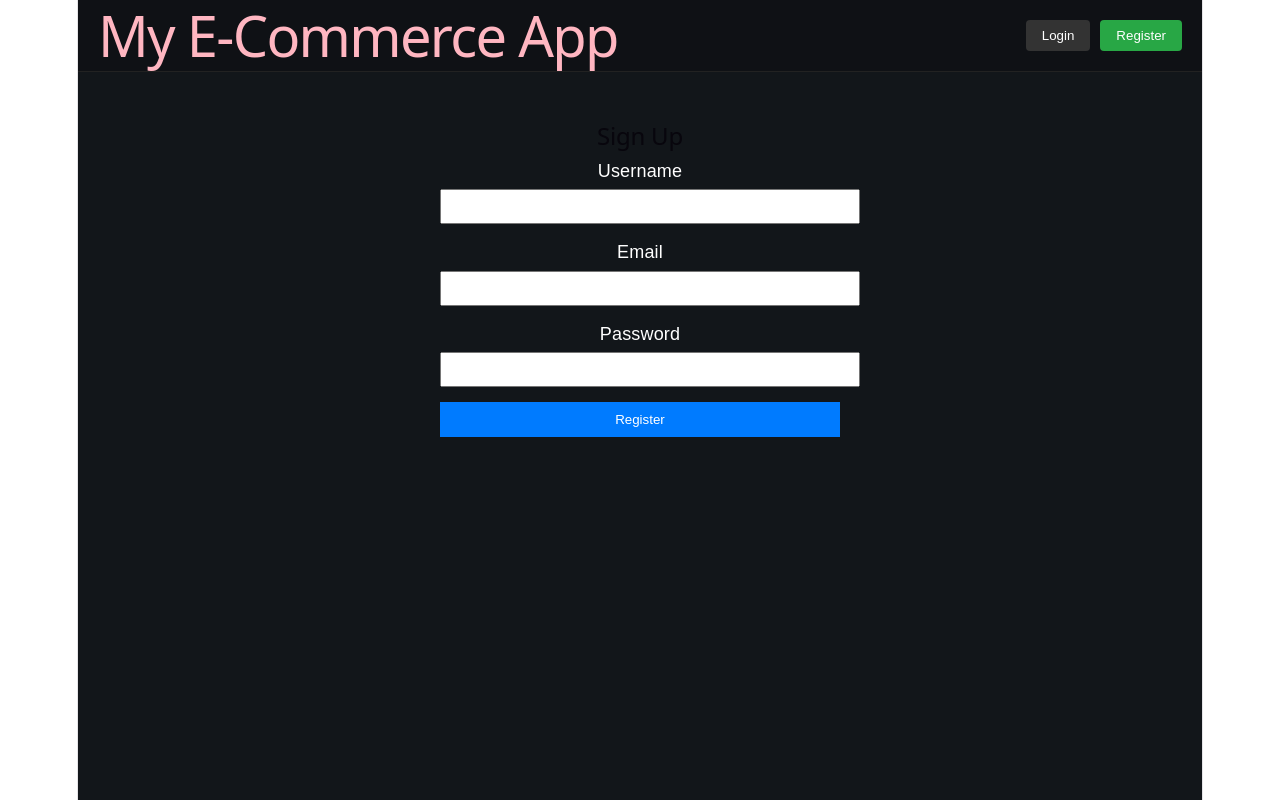
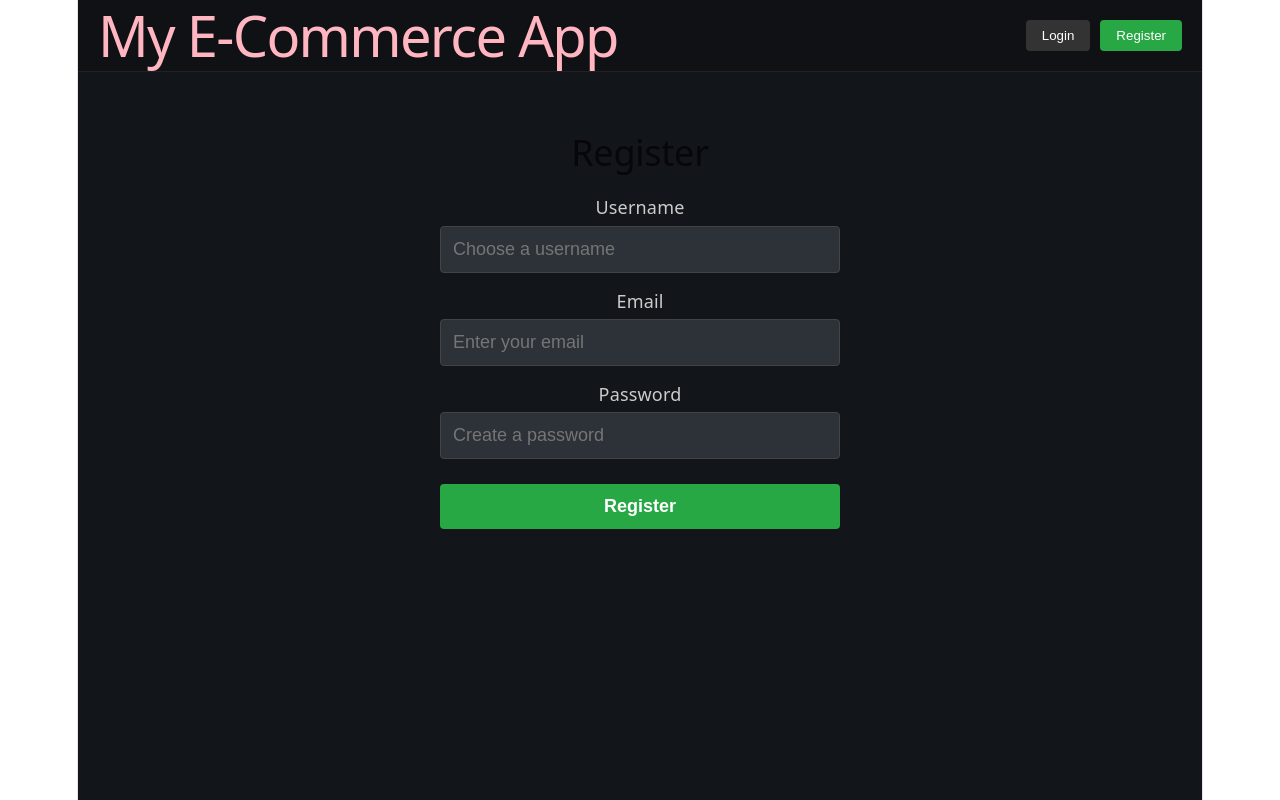
Before and after one commit to shanvi162005/E-Commerce-website, a React app in the folder frontend/: page /register in a window 1280 px wide. Built offline with nearby package versions, Linux system fonts and the light colour scheme; the HTML template or start-up script is replaced by a standard one.

Commit message:
Modified Signup.jsx and Login.jsx

```diff
--- a/frontend/src/pages/Login.jsx
+++ b/frontend/src/pages/Login.jsx
@@ -1,70 +1,72 @@
-import { useState } from 'react';
+import React, { useState } from 'react';
 import axios from 'axios';
 
 function Login() {
   const [email, setEmail] = useState('');
   const [password, setPassword] = useState('');
-  const [message, setMessage] = useState('');
 
-  const handleSubmit = async (e) => {
-    e.preventDefault();
+  const handleLoginSubmit = async (e) => {
+    e.preventDefault(); // Prevents page reload
 
     try {
-      // Send login credentials to backend
+      console.log('Sending login request for:', email);
+
+      // Make the API request to your backend
       const response = await axios.post('http://localhost:5000/api/auth/login', {
         email,
         password
       });
 
-      // Backend returns a JWT token if successful. Let's save it!
-      const { token, user } = response.data;
-      localStorage.setItem('token', token); // Saves token in browser memory
+      console.log('Login successful!', response.data);
+      alert('Logged in successfully! 🎉');
 
-      setMessage(`Welcome back, ${user.username}! Login successful. 🎉`);
+      // Save the JWT token so the user stays logged in
+      localStorage.setItem('token', response.data.token);
 
-      // Clear fields
-      setEmail('');
-      setPassword('');
-    }
-    catch (error) {
-      if (error.response) {
-        setMessage(error.response.data.message);
-      } else {
-        setMessage('Server error. Is your backend running?');
-      }
+    } catch (err) {
+      console.error('Login error:', err);
+      // Show the actual error message from backend, or a default one
+      alert(err.response?.data?.message || 'Login failed. Please check your credentials.');
     }
   };
 
   return (
-    <div style={{ maxWidth: '400px', margin: '50px auto', fontFamily: 'Arial, sans-serif' }}>
-      <h2>Log In</h2>
-      <form onSubmit={handleSubmit} style={{ display: 'flex', flexDirection: 'column', gap: '15px' }}>
-        <div>
-          <label>Email</label>
+    <div style={{ display: 'flex', flexDirection: 'column', alignItems: 'center', marginTop: '60px' }}>
+      <h2 style={{ fontSize: '2rem', marginBottom: '20px' }}>Log In</h2>
+
+      <form onSubmit={handleLoginSubmit} style={{ width: '100%', maxWidth: '400px', display: 'flex', flexDirection: 'column', gap: '15px' }}>
+
+        <div style={{ display: 'flex', flexDirection: 'column', gap: '5px' }}>
+          <label style={{ fontSize: '1rem', color: '#ccc', textAlign: 'center' }}>Email</label>
           <input
             type="email"
             value={email}
             onChange={(e) => setEmail(e.target.value)}
+            placeholder="Enter your email"
             required
-            style={{ width: '100%', padding: '8px', marginTop: '5px' }}
+            style={{ padding: '12px', backgroundColor: '#2d3238', color: 'white', border: '1px solid #444', borderRadius: '4px', fontSize: '1rem' }}
           />
         </div>
-        <div>
-          <label>Password</label>
+
+        <div style={{ display: 'flex', flexDirection: 'column', gap: '5px' }}>
+          <label style={{ fontSize: '1rem', color: '#ccc', textAlign: 'center' }}>Password</label>
           <input
             type="password"
             value={password}
             onChange={(e) => setPassword(e.target.value)}
+            placeholder="Enter your password"
             required
-            style={{ width: '100%', padding: '8px', marginTop: '5px' }}
+            style={{ padding: '12px', backgroundColor: '#2d3238', color: 'white', border: '1px solid #444', borderRadius: '4px', fontSize: '1rem' }}
           />
         </div>
-        <button type="submit" style={{ padding: '10px', background: '#28a745', color: 'white', border: 'none', cursor: 'pointer' }}>
+
+        <button
+          type="submit"
+          style={{ padding: '12px', backgroundColor: '#28a745', color: 'white', border: 'none', borderRadius: '4px', fontSize: '1rem', fontWeight: 'bold', cursor: 'pointer', marginTop: '10px' }}
+        >
           Login
         </button>
       </form>
-
-      {message && <p style={{ marginTop: '15px', fontWeight: 'bold' }}>{message}</p>}
     </div>
   );
 }
--- a/frontend/src/pages/Signup.jsx
+++ b/frontend/src/pages/Signup.jsx
@@ -1,83 +1,81 @@
-import { useState } from 'react';
+import React, { useState } from 'react';
 import axios from 'axios';
 
 function Signup() {
-  // 1. Create states to hold the user's inputs
   const [username, setUsername] = useState('');
   const [email, setEmail] = useState('');
   const [password, setPassword] = useState('');
-  const [message, setMessage] = useState('');
 
-  // 2. Handle form submission
-  const handleSubmit = async (e) => {
-    e.preventDefault(); // Prevents the browser from reloading the page
+  const handleRegisterSubmit = async (e) => {
+    e.preventDefault();
 
     try {
-      // Send data to your Express backend signup route
-      const response = await axios.post('http://localhost:5000/api/auth/signup', {
+      console.log('Sending registration request...');
+
+      const response = await axios.post('http://localhost:5000/api/auth/register', {
         username,
         email,
         password
       });
 
-      // Display the success message coming from your server
-      setMessage(response.data.message);
+      console.log('Registration successful!', response.data);
+      alert('Account registered successfully! 🎉 You can now log in.');
 
-      // Clear inputs upon success
-      setUsername('');
-      setEmail('');
-      setPassword('');
-    }
-    catch (error) {
-      // Display the error message if the user already exists
-      if (error.response) {
-        setMessage(error.response.data.message);
-      } else {
-        setMessage('Server error. Please check if your backend is running!');
-      }
+    } catch (err) {
+      console.error('Registration error:', err);
+      alert(err.response?.data?.message || 'Registration failed.');
     }
   };
 
   return (
-    <div style={{ maxWidth: '400px', margin: '50px auto', fontFamily: 'Arial, sans-serif' }}>
-      <h2>Sign Up</h2>
-      <form onSubmit={handleSubmit} style={{ display: 'flex', flexDirection: 'column', gap: '15px' }}>
-        <div>
-          <label>Username</label>
+    <div style={{ display: 'flex', flexDirection: 'column', alignItems: 'center', marginTop: '60px' }}>
+      <h2 style={{ fontSize: '2rem', marginBottom: '20px' }}>Register</h2>
+
+      <form onSubmit={handleRegisterSubmit} style={{ width: '100%', maxWidth: '400px', display: 'flex', flexDirection: 'column', gap: '15px' }}>
+
+        <div style={{ display: 'flex', flexDirection: 'column', gap: '5px' }}>
+          <label style={{ fontSize: '1rem', color: '#ccc', textAlign: 'center' }}>Username</label>
           <input
             type="text"
             value={username}
             onChange={(e) => setUsername(e.target.value)}
+            placeholder="Choose a username"
             required
-            style={{ width: '100%', padding: '8px', marginTop: '5px' }}
+            style={{ padding: '12px', backgroundColor: '#2d3238', color: 'white', border: '1px solid #444', borderRadius: '4px', fontSize: '1rem' }}
           />
         </div>
-        <div>
-          <label>Email</label>
+
+        <div style={{ display: 'flex', flexDirection: 'column', gap: '5px' }}>
+          <label style={{ fontSize: '1rem', color: '#ccc', textAlign: 'center' }}>Email</label>
           <input
             type="email"
             value={email}
             onChange={(e) => setEmail(e.target.value)}
+            placeholder="Enter your email"
             required
-            style={{ width: '100%', padding: '8px', marginTop: '5px' }}
+            style={{ padding: '12px', backgroundColor: '#2d3238', color: 'white', border: '1px solid #444', borderRadius: '4px', fontSize: '1rem' }}
           />
         </div>
-        <div>
-          <label>Password</label>
+
+        <div style={{ display: 'flex', flexDirection: 'column', gap: '5px' }}>
+          <label style={{ fontSize: '1rem', color: '#ccc', textAlign: 'center' }}>Password</label>
           <input
             type="password"
             value={password}
             onChange={(e) => setPassword(e.target.value)}
+            placeholder="Create a password"
             required
-            style={{ width: '100%', padding: '8px', marginTop: '5px' }}
+            style={{ padding: '12px', backgroundColor: '#2d3238', color: 'white', border: '1px solid #444', borderRadius: '4px', fontSize: '1rem' }}
           />
         </div>
-        <button type="submit" style={{ padding: '10px', background: '#007bff', color: 'white', border: 'none', cursor: 'pointer' }}>
+
+        <button
+          type="submit"
+          style={{ padding: '12px', backgroundColor: '#28a745', color: 'white', border: 'none', borderRadius: '4px', fontSize: '1rem', fontWeight: 'bold', cursor: 'pointer', marginTop: '10px' }}
+        >
           Register
         </button>
       </form>
-
-      {message && <p style={{ marginTop: '15px', fontWeight: 'bold' }}>{message}</p>}
     </div>
   );
 }
```
